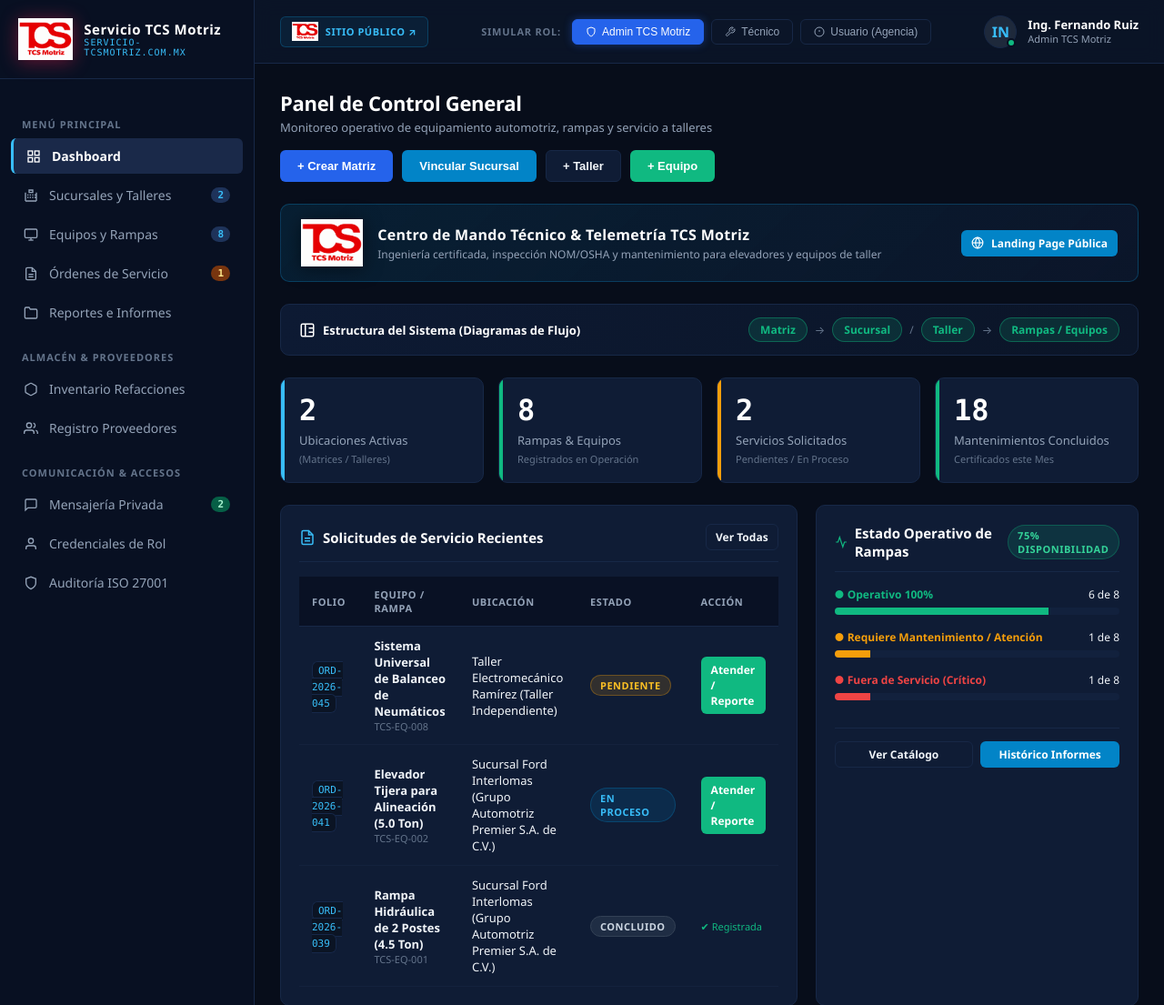
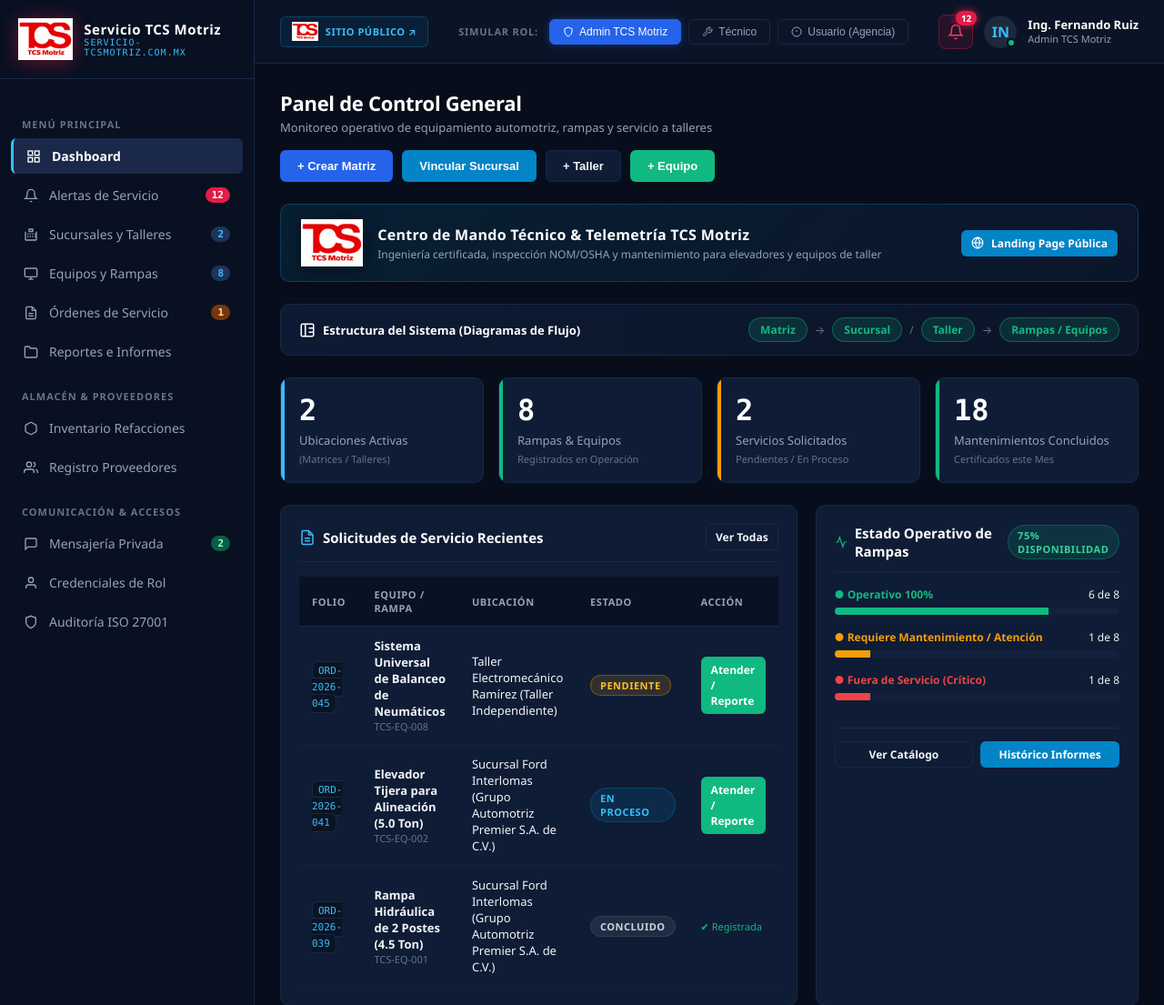
Before and after one commit to swiftstack-dev/tcs-motriz, a PHP site: page /index.php in a window 1280 px wide. Shown: the top 1105 px of the page at 91% size. Run offline with PHP 8.4, Linux system fonts and the light colour scheme.

Commit message:
Feat: Add technical alerts & failure monitoring module (app/index.php)

```diff
--- a/app/index.php
+++ b/app/index.php
@@ -91,6 +91,21 @@
                 $e['ubicacion_bahia'] ?? 'N/A',
                 $e['estado_salud'],
                 $e['horas_uso'] ?? 0
+            ]);
+        }
+    } elseif ($tipo === 'alertas') {
+        fputcsv($out, ['ID Alerta', 'Severidad', 'Equipo / Código', 'Ubicación', 'Título', 'Mensaje', 'Fecha Detección', 'Acción Sugerida']);
+        $alts = DataStore::getAlertas();
+        foreach ($alts as $a) {
+            fputcsv($out, [
+                $a['id'],
+                strtoupper($a['severidad']),
+                $a['codigo_equipo'] ?? 'N/A',
+                $a['ubicacion'] ?? 'N/A',
+                $a['titulo'],
+                $a['mensaje'],
+                $a['fecha_deteccion'],
+                $a['accion_sugerida']
             ]);
         }
     }
@@ -319,6 +334,7 @@
 // Inclusión de módulos autorizados (Prevención LFI / Local File Inclusion)
 $allowedViews = [
     'dashboard',
+    'alertas',
     'sucursales',
     'equipos',
     'ordenes',
@@ -338,6 +354,8 @@
 $sucursales = DataStore::getSucursales();
 $talleres = DataStore::getTalleres();
 $equipos = DataStore::getEquipos();
+$globalAlertas = DataStore::getAlertas(Auth::isClient() ? ($currentUser['id_sucursal'] ?? null) : null, Auth::isClient() ? ($currentUser['id_taller'] ?? null) : null);
+$critCount = count(array_filter($globalAlertas, fn($a) => $a['severidad'] === 'critica'));
 ?>
 <!DOCTYPE html>
 <html lang="es">
@@ -369,6 +387,16 @@
                     <svg width="16" height="16" viewBox="0 0 24 24" fill="none" stroke="currentColor" stroke-width="2"><rect x="3" y="3" width="7" height="7"/><rect x="14" y="3" width="7" height="7"/><rect x="14" y="14" width="7" height="7"/><rect x="3" y="14" width="7" height="7"/></svg>
                     <span>Dashboard</span>
                 </div>
+            </a>
+
+            <a href="index.php?view=alertas" class="nav-item <?= ($view === 'alertas' ? 'active' : '') ?>">
+                <div class="nav-label-group">
+                    <svg width="16" height="16" viewBox="0 0 24 24" fill="none" stroke="currentColor" stroke-width="2"><path d="M18 8A6 6 0 0 0 6 8c0 7-3 9-3 9h18s-3-2-3-9"/><path d="M13.73 21a2 2 0 0 1-3.46 0"/></svg>
+                    <span>Alertas de Servicio</span>
+                </div>
+                <?php if (count($globalAlertas) > 0): ?>
+                    <span class="nav-badge" style="background: <?= $critCount > 0 ? '#e11d48' : '#f59e0b' ?>; color: #fff; font-weight: bold;"><?= count($globalAlertas) ?></span>
+                <?php endif; ?>
             </a>
 
             <a href="index.php?view=sucursales" class="nav-item <?= ($view === 'sucursales' ? 'active' : '') ?>">
@@ -478,7 +506,15 @@
                 </button>
             </div>
 
-            <div class="user-profile-badge">
+            <div style="display: flex; align-items: center; gap: 12px;">
+                <a href="index.php?view=alertas" style="position: relative; display: flex; align-items: center; justify-content: center; width: 38px; height: 38px; background: rgba(225, 29, 72, 0.12); border: 1px solid rgba(225, 29, 72, 0.35); border-radius: 8px; color: #f43f5e; text-decoration: none;" title="Centro de Alertas Técnicas">
+                    <svg width="18" height="18" viewBox="0 0 24 24" fill="none" stroke="currentColor" stroke-width="2"><path d="M18 8A6 6 0 0 0 6 8c0 7-3 9-3 9h18s-3-2-3-9"/><path d="M13.73 21a2 2 0 0 1-3.46 0"/></svg>
+                    <?php if (count($globalAlertas) > 0): ?>
+                        <span style="position: absolute; top: -5px; right: -5px; background: #e11d48; color: #fff; font-size: 10px; font-weight: 900; border-radius: 10px; padding: 1px 6px; box-shadow: 0 0 8px rgba(225,29,72,0.9);"><?= count($globalAlertas) ?></span>
+                    <?php endif; ?>
+                </a>
+
+                <div class="user-profile-badge">
                 <div class="profile-avatar">
                     <?= strtoupper(substr($currentUser['nombre'], 0, 2)) ?>
                     <div class="profile-status-dot"></div>
```
